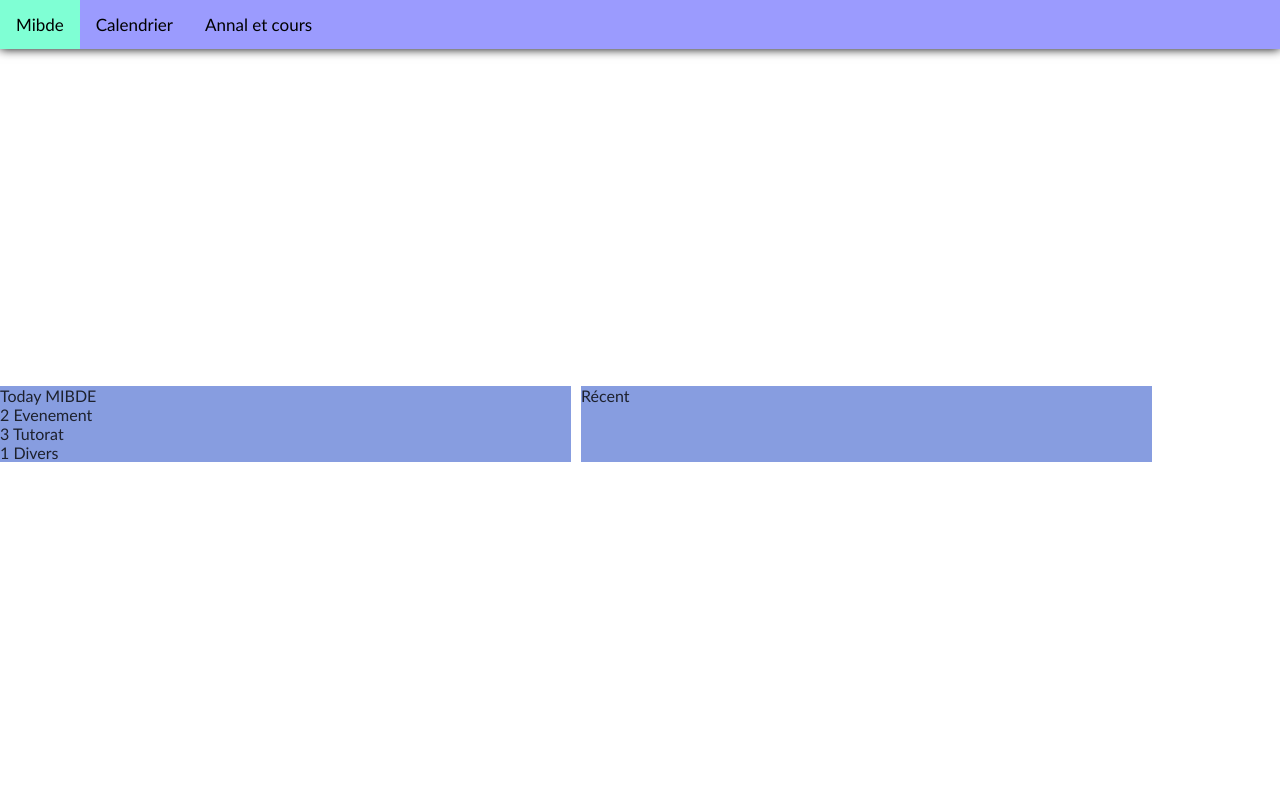
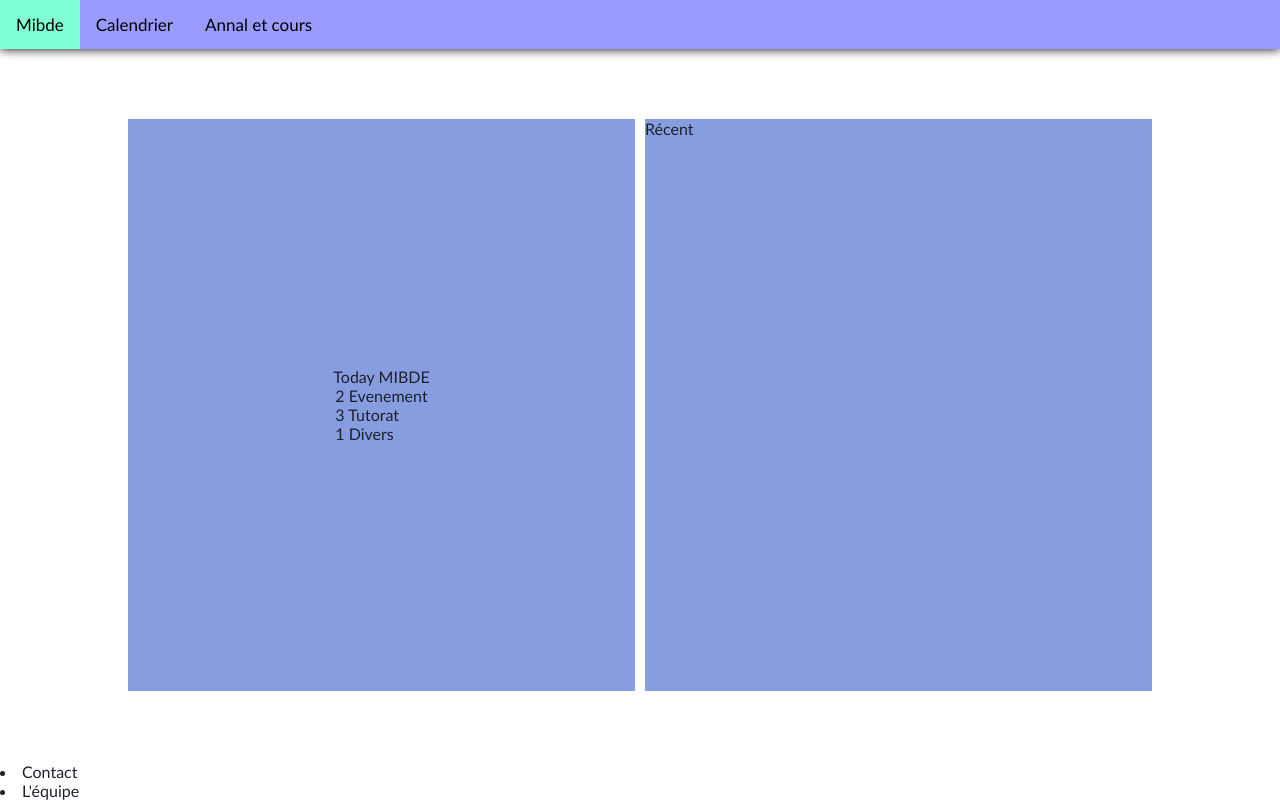
Before and after one commit to Mibde/mibde.fr, a plain HTML site: page index.html in a window 1280 px wide. Drawn offline with Linux system fonts and the light colour scheme; no server answers.

Commit message:
better design

```diff
--- a/index.html
+++ b/index.html
@@ -33,21 +33,44 @@
             </div>
         </div>
         <footer>
-            Hello
+            <li>Contact</li>
+            <li>L'équipe</li>
         </footer>
     </body>
     <style media="screen">
+
     .flexbox-center {
         display: flex;
-    justify-content: center;
-    align-items: center;
-    height: calc(100vh - 28px - 1.2rem);
-    position: absolute;
-    top: calc(28px + 1.2rem);
-    width: auto;
+        justify-content: center;
+        align-items: center;
+        height: calc(100vh - 28px - 1.2rem - 1cm);
+        position: absolute;
+        top: calc(28px + 1.2rem );
+        width: 80vw;
+        left: 10vw;
+    }
+    .today {
+        display: flex;
+        flex-direction: column;
+        align-items: center;
+        justify-content: center;
+    }
+    .today_conteneur{
+        display: flex;
+        flex-direction: column;
+        align-items: center;
+        flex-direction: space ;
+
+    }
+    footer {
+        height: 1cm;
+        top : calc(100vh - 1cm);
+        position: absolute;
+        width: 100vw;
     }
     .conteneur {
         width: 90vw;
+        height: 80%;
         margin-left: auto;
         margin-right: auto;
         display: grid;
```
